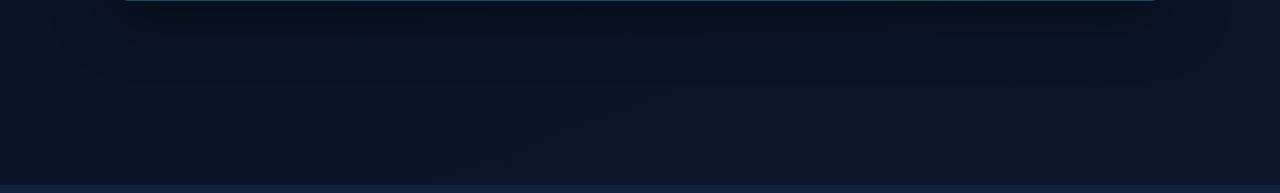
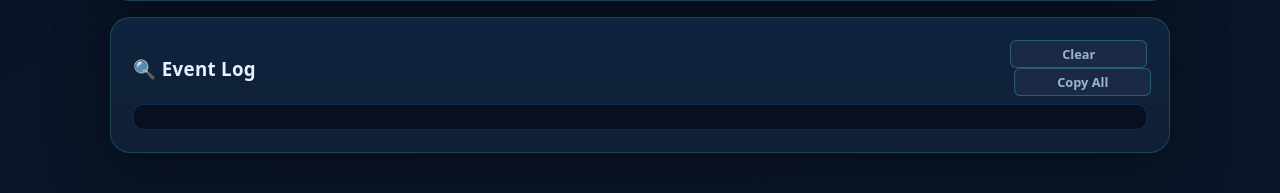
Before and after one commit to adityac7/counsel-ai, a Python web app: template templates/live.html in a window 1280 px wide. Shown: the part 615-808 px from the top of the page. Run offline with Jinja, Linux system fonts and the light colour scheme; the template is opened without the code that fills it, so the values that code supplies are empty.

Commit message:
feat: visible event log panel in UI with copy button for transcript debugging

```diff
--- a/templates/live.html
+++ b/templates/live.html
@@ -126,6 +126,17 @@ button.danger{background:linear-gradient(135deg,#ff7b7b,#e04242);color:#1b0b0b}
         <button id="end-btn" class="danger">End session</button>
       </div>
     </div>
+  </section>
+
+  <section id="event-log-panel" class="card" style="margin-top:16px;">
+    <div style="display:flex;justify-content:space-between;align-items:center;margin-bottom:8px;">
+      <h3 style="margin:0;">🔍 Event Log</h3>
+      <div>
+        <button onclick="document.getElementById('event-log').textContent=''" style="background:#1a2a44;border:1px solid rgba(70,217,209,.3);color:#9bb3d3;padding:4px 10px;border-radius:6px;cursor:pointer;font-size:.8rem;">Clear</button>
+        <button onclick="navigator.clipboard.writeText(document.getElementById('event-log').textContent)" style="background:#1a2a44;border:1px solid rgba(70,217,209,.3);color:#9bb3d3;padding:4px 10px;border-radius:6px;cursor:pointer;font-size:.8rem;margin-left:4px;">Copy All</button>
+      </div>
+    </div>
+    <pre id="event-log" style="max-height:400px;overflow:auto;background:#080f1e;border:1px solid rgba(47,123,246,.25);border-radius:10px;padding:12px;font-size:.78rem;line-height:1.5;color:#8fa8c8;white-space:pre-wrap;word-break:break-all;margin:0;"></pre>
   </section>
 
   <section id="summary" class="card hidden">
@@ -275,7 +286,7 @@ function addStudentTranscript(text, source){
     return false;
   }
   if (clean === lastStudentTranscript) {
-    console.log('[CounselAI] Duplicate student transcript observed; keeping capture active.');
+    uiLog('WARN', 'Duplicate student transcript observed; keeping capture active.');
   }
   lastStudentTranscript = clean;
   addEntry('student', clean);
@@ -317,7 +328,7 @@ function captureUserTranscriptFromMessage(msg, contextType){
     captured = didCapture || captured;
   }
   if (!captured) {
-    console.log('[CounselAI] No non-empty student transcript text found for event:', contextType);
+    uiLog('WARN', 'No student transcript text found for event:', contextType);
   }
 }
 function addEntry(role,text){
@@ -450,11 +461,11 @@ async function startSession(){
 
   function bindDataChannel(dc){
     dataChannel = dc;
-    console.log('[CounselAI] Data channel active:', dc.label);
+    uiLog('OK', 'Data channel active:', dc.label);
     updateDebugSnapshot();
     dc.onmessage = function(e) { handleEventMessage(e); };
     dc.onopen = () => {
-      console.log('[CounselAI] data channel open:', dc.label);
+      uiLog('OK', 'Data channel OPEN:', dc.label);
       const sessionUpdate = {
         type:'session.update',
         session:{
@@ -467,11 +478,11 @@ async function startSession(){
         }
       };
       dc.send(JSON.stringify(sessionUpdate));
-      console.log('[CounselAI] session.update sent:', JSON.stringify(sessionUpdate.session));
+      uiLog('OK', 'session.update SENT:', JSON.stringify(sessionUpdate.session));
       setTimeout(()=>{
         const instructions = `Warmly greet ${name} by name, read the case study aloud, then ask: "Iss situation mein tum kya karte? Tell me what comes to your mind first." Case study: ${scenario}`;
         dc.send(JSON.stringify({type:'response.create',response:{instructions}}));
-        console.log('[CounselAI] response.create sent');
+        uiLog('OK', 'response.create sent');
       },300);
       updateDebugSnapshot();
     };
@@ -564,9 +575,9 @@ function handleEventMessage(ev){
       console.log(`[CounselAI] Full ${msg.type} payload:\n${pretty}`);
       const accepted = msg?.session?.input_audio_transcription || msg?.session?.audio?.input?.transcription;
       if (accepted) {
-        console.log('[CounselAI] transcription config accepted:', JSON.stringify(accepted));
+        uiLog('OK', '✅ TRANSCRIPTION ACCEPTED:', JSON.stringify(accepted));
       } else {
-        console.warn('[CounselAI] transcription NOT in accepted session config! Full session:', JSON.stringify(msg?.session || msg).slice(0, 800));
+        uiLog('ERR', '❌ TRANSCRIPTION NOT IN SESSION! Keys:', Object.keys(msg?.session || {}).join(', '), 'Full:', JSON.stringify(msg?.session || msg).slice(0, 600));
       }
       break;
     }
```
